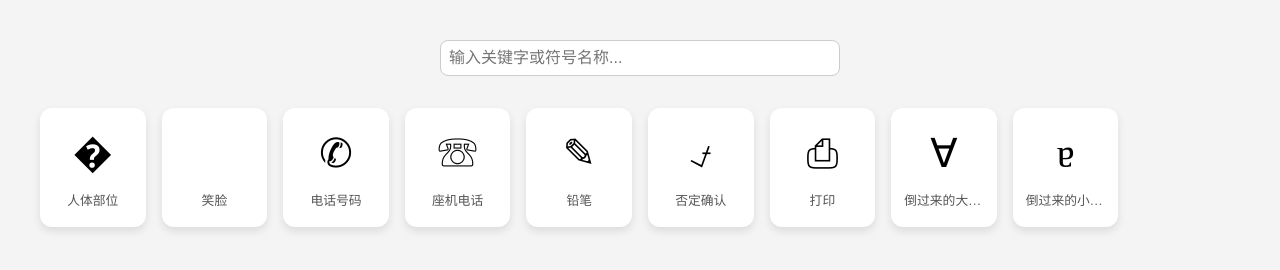
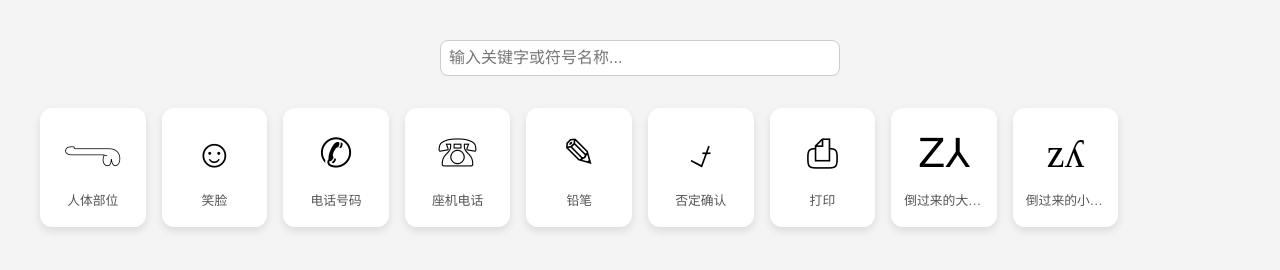
Before and after one commit to bengang904/unicode, a plain HTML site: page index.html in a window 1280 px wide. Drawn offline with Linux system fonts and the light colour scheme.

Commit message:
Update index.html

```diff
--- a/index.html
+++ b/index.html
@@ -4,7 +4,7 @@
     <meta charset="UTF-8">
     <meta name="viewport" content="width=device-width, initial-scale=1.0"/>
     <link rel="shortcut icon" href="https://2024-10-24.zip/images/unicode.jpg" type="image/jpeg">
-    <title>Unicode 字符库</title>
+    <title>Unicode字符库</title>
     <style>
         body {
             background: #f4f4f4;
@@ -121,14 +121,12 @@
                 const div = document.createElement('div');
                 div.className = 'card';
                 div.title = label;
-
-                const displayChar = char.length > 1 ? char.slice(-1) : char;
+                const displayChar = char.length <= 2 ? char : char.slice(0, 2);
 
                 div.innerHTML = `
                     <div class="char">${displayChar}</div>
                     <div class="label">${label}</div>
                 `;
-
                 div.onclick = () => {
                     navigator.clipboard.writeText(char).then(() => {
                         showToast('已复制：' + char);
```
